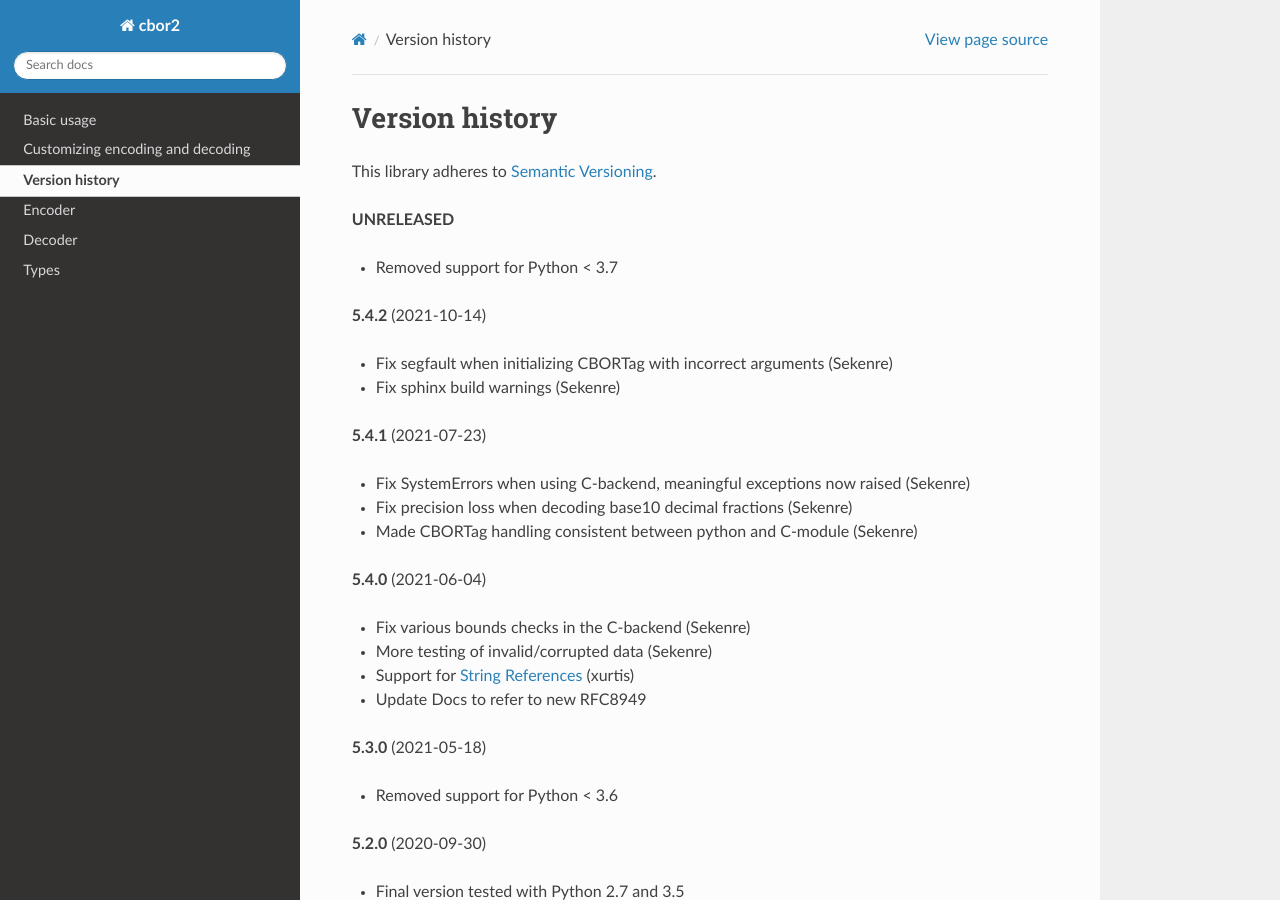
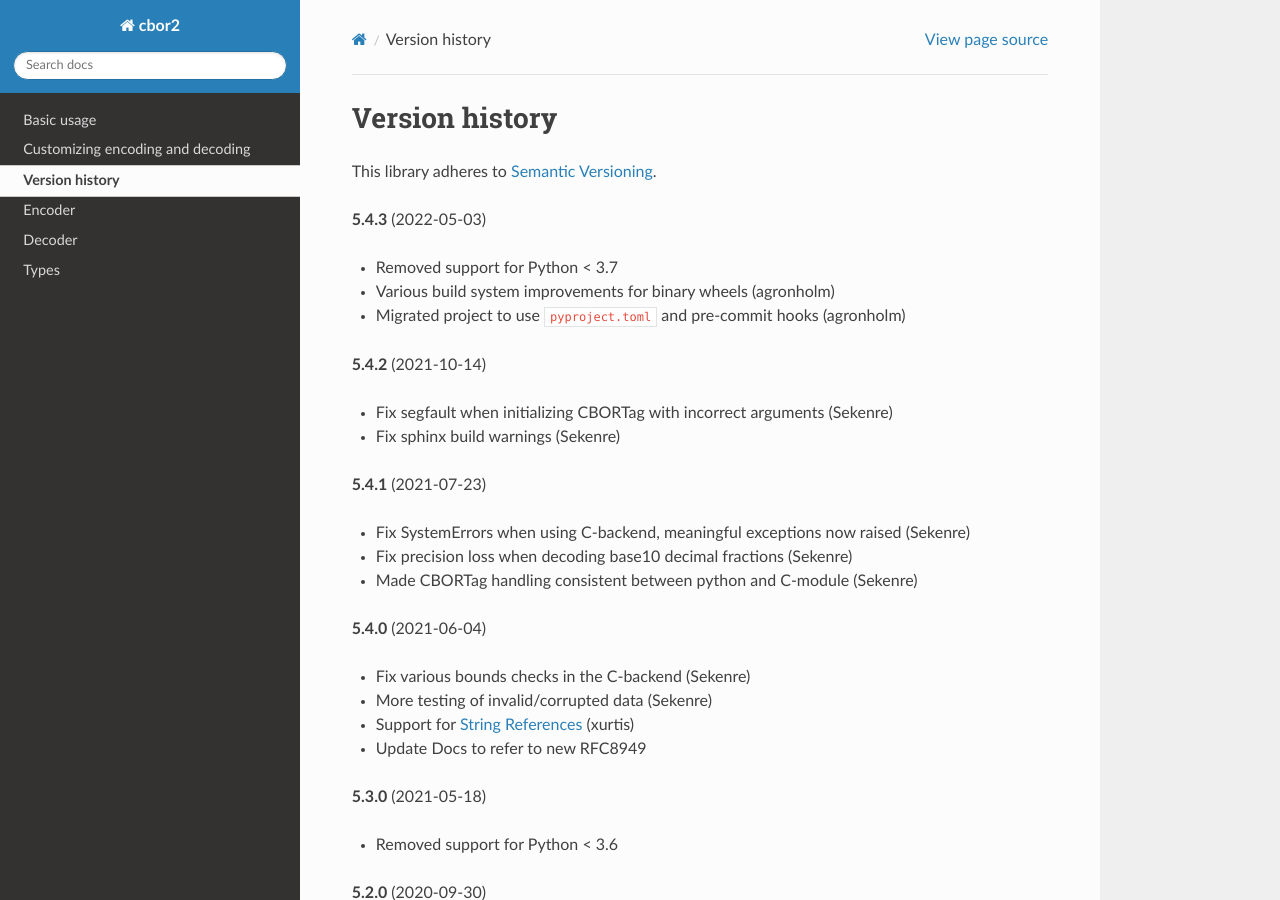
Before and after one commit to agronholm/cbor2, a Sphinx documentation site: the page built from docs/versionhistory.rst, in a window 1280 px wide and 900 px high. Built offline with Sphinx 7.4.7 and the Read the Docs theme 2.0.0, drawn with Linux system fonts in a browser that asks for light colours.

Commit message:
Version update

```diff
--- a/docs/versionhistory.rst
+++ b/docs/versionhistory.rst
@@ -5,9 +5,11 @@ Version history
 
 This library adheres to `Semantic Versioning <http://semver.org/>`_.
 
-**UNRELEASED**
+**5.4.3** (2022-05-03)
 
 - Removed support for Python < 3.7
+- Various build system improvements for binary wheels (agronholm)
+- Migrated project to use ``pyproject.toml`` and pre-commit hooks (agronholm)
 
 **5.4.2** (2021-10-14)
 
```
